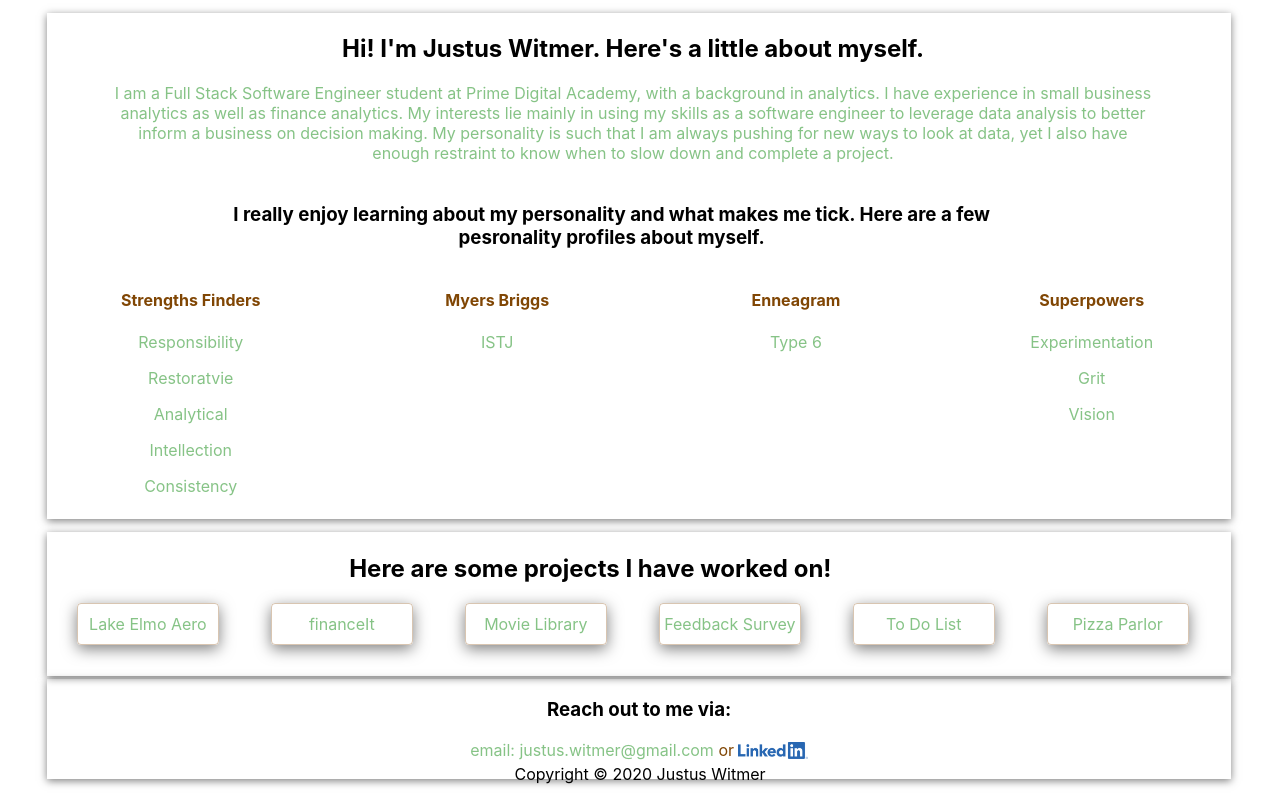
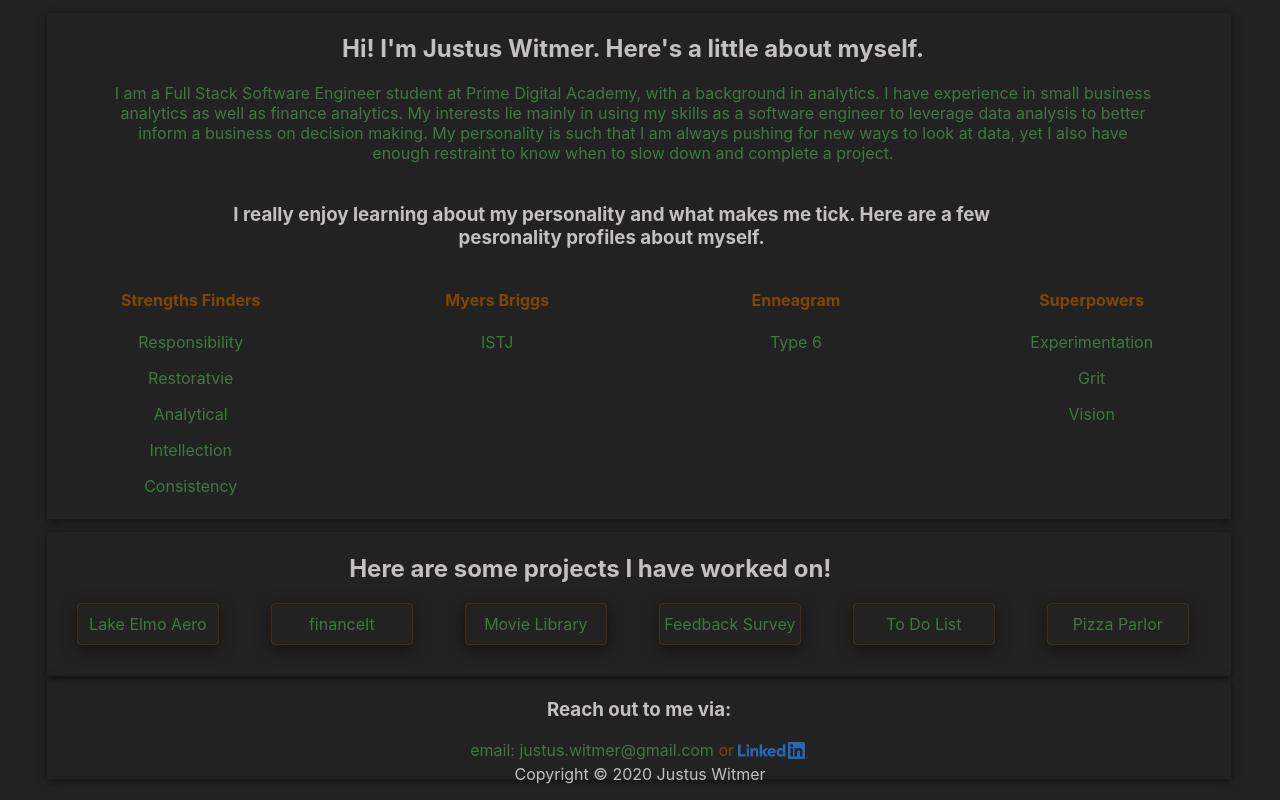
Before and after one commit to justuswitmer/portfolio, a React (Create React App) app: page / in a window 1280 px wide. Built offline with nearby package versions, Linux system fonts and the light colour scheme.

Commit message:
changed to permament dark mode

```diff
--- a/src/App.css
+++ b/src/App.css
@@ -9,6 +9,8 @@
   width: 100%;
   height: 100%;
   display: grid;
+  color: #c4c0c0;
+  background-color: #222;
 
   /* defining how many columns I want */
   grid-template-columns: [col-1]8.33% [col-2]8.33% [col-3]8.33% [col-4]8.33% [col-5]8.33% [col-6]8.33%
```
